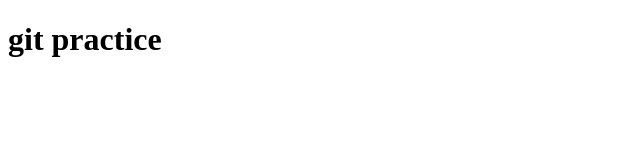
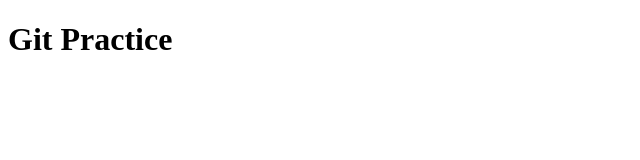
Before and after one commit to ajmal1722/gitPractice, a plain HTML site: page index.html in a window 1280 px wide. Shown: the whole page, without its empty margins (0-640 px from the left). Drawn offline with Linux system fonts and the light colour scheme.

Commit message:
transfered first letters to uppercase letters

```diff
--- a/index.html
+++ b/index.html
@@ -6,6 +6,6 @@
     <title>Git practice</title>
 </head>
 <body>
-    <h1>git practice</h1>
+    <h1>Git Practice</h1>
 </body>
 </html>
```
